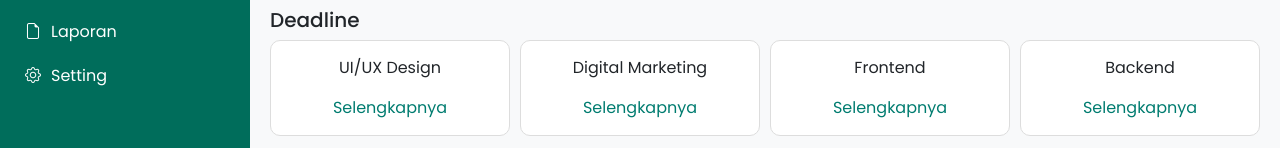
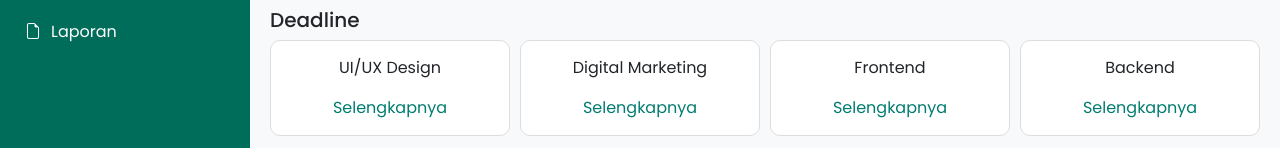
Before and after one commit to lluuvvii/hackathon_learning_space, a Next.js app: page /dashboard in a window 1280 px wide. Shown: the part 285-433 px from the top of the page. Built offline with nearby package versions, Linux system fonts and the light colour scheme.

Commit message:
delete menu settings dashboard sidebar

```diff
--- a/src/app/dashboard/components/Sidebar.tsx
+++ b/src/app/dashboard/components/Sidebar.tsx
@@ -10,7 +10,6 @@ function Sidebar() {
     { icon: 'bi bi-flag', label: 'Tantangan', route: '/dashboard/challenges' },
     { icon: 'bi bi-award', label: 'Sertifikasi & Badges', route: '/dashboard/certificates' },
     { icon: 'bi bi-file-earmark', label: 'Laporan', route: '/dashboard/reports' },
-    { icon: 'bi bi-gear', label: 'Setting', route: '/dashboard/settings' },
   ];
   return (
     <aside
```
